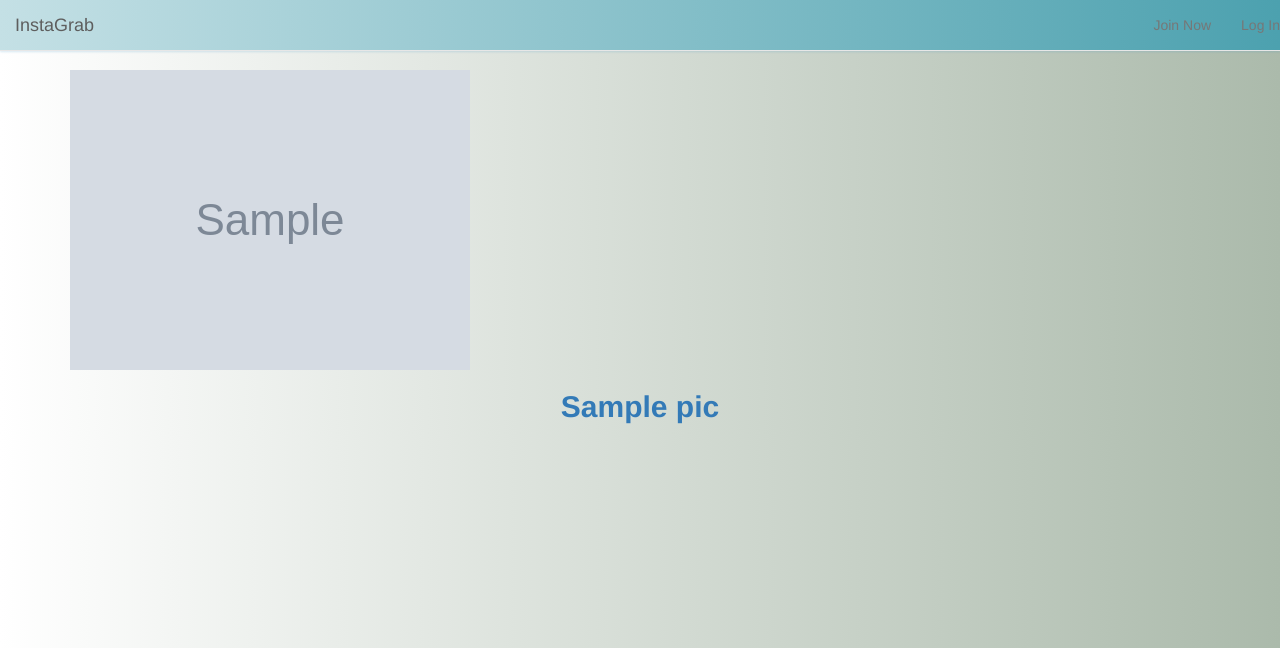
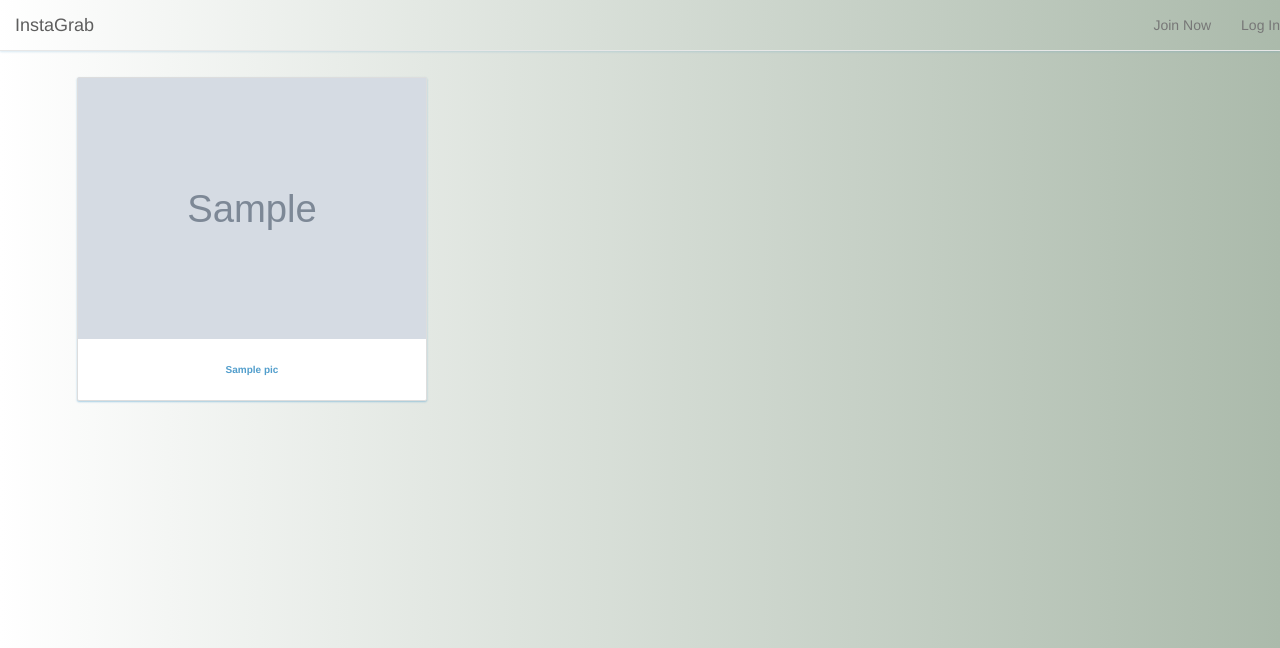
Before and after one commit to sundars04/Instagrab, a Rails app: page / in a window 1280 px wide. Shown: the top 648 px of the page. Run offline with Rails 7, Linux system fonts and the light colour scheme; tables that the repository leaves empty hold one stand-in row (Sample ...); style sheets or scripts are compiled from the project's sources; some libraries are stand-ins or nearby versions.

Commit message:
add masonry rails for transition and styling

```diff
--- a/app/assets/javascripts/application.js
+++ b/app/assets/javascripts/application.js
@@ -13,5 +13,7 @@
 //= require jquery
 //= require jquery_ujs
 //= require bootstrap-sprockets
+//= require masonry/jquery.masonry
+//= require masonry/jquery.imagesloaded.min
 //= require turbolinks
 //= require_tree .
--- a/app/assets/stylesheets/application.scss
+++ b/app/assets/stylesheets/application.scss
@@ -10,6 +10,8 @@
  * files in this directory. Styles in this file should be added after the last require_* statement.
  * It is generally better to create a new file per style scope.
  *
+ *= require 'masonry/basic'
+ *= require 'masonry/transitions'
  *= require_tree .
  *= require_self
  */
@@ -37,10 +39,10 @@ h1, h2, h3, h4, h5, h6 {
 
 nav {
   box-shadow: 0 1px 2px 0 rgba(82,158,204, 0.22);
-  box-color: #529ECC;
-  background: #4CA1AF; /* fallback for old browsers */
-  background: -webkit-linear-gradient(to left, #4CA1AF , #C4E0E5); /* Chrome 10-25, Safari 5.1-6 */
-  background: linear-gradient(to left, #4CA1AF , #C4E0E5); /* W3C, IE 10+/ Edge, Firefox 16+, Chrome 26+, Opera 12+, Safari 7+ */
+  border: none;
+  background: #abbaab; /* fallback for old browsers */
+  background: -webkit-linear-gradient(to left, #abbaab , #ffffff); /* Chrome 10-25, Safari 5.1-6 */
+  background: linear-gradient(to left, #abbaab , #ffffff); /* W3C, IE 10+/ Edge, Firefox 16+, Chrome 26+, Opera 12+, Safari 7+ */
 
 
   .navbar-brand {
@@ -137,3 +139,10 @@ nav {
 textarea {
   min-height: 250px;
 }
+.transitions-enabled.masonry {
+  -webkit-transition-property: height, width;
+     -moz-transition-property: height, width;
+      -ms-transition-property: height, width;
+       -o-transition-property: height, width;
+          transition-property: height, width;
+}
--- a/app/views/pics/index.html.haml
+++ b/app/views/pics/index.html.haml
@@ -1,3 +1,5 @@
-- @pics.each do |pic|
-  = link_to (image_tag pic.image.url(:medium)), pic
-  %h2= link_to pic.title, pic
+#pics.transitions-enabled.centered.clearfix.masonry
+  - @pics.each do |pic|
+    .box.panel.panel-default
+      = link_to (image_tag pic.image.url), pic
+      %h2= link_to pic.title, pic
```
Also changed, not shown: app/assets/javascripts/pics.js.coffee (renamed from app/assets/javascripts/pics.coffee, +8 -0 lines), app/views/pics/show.html.haml (+19 -8 lines), Gemfile, Gemfile.lock, 4 other files.
